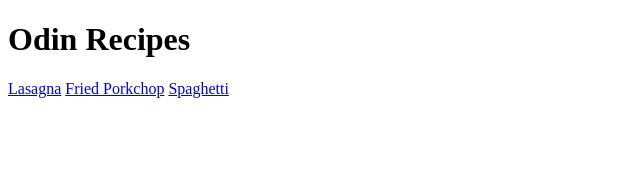
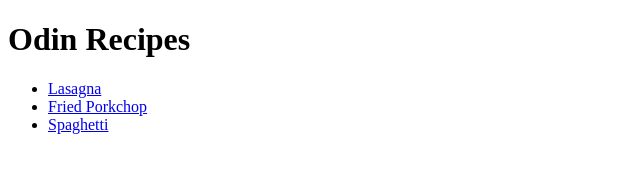
Before and after one commit to paolo-arroyo/odin-recipes, a plain HTML site: page index.html in a window 1280 px wide. Shown: the whole page, without its empty margins (0-640 px from the left). Drawn offline with Linux system fonts and the light colour scheme.

Commit message:
Put recipe links in a ul

```diff
--- a/index.html
+++ b/index.html
@@ -8,8 +8,10 @@
 </head>
 <body>
     <h1>Odin Recipes</h1>
-    <a href="recipes/lasagna.html">Lasagna</a>
-    <a href="recipes/fried-porkchop.html">Fried Porkchop</a>
-    <a href="recipes/spaghetti.html">Spaghetti</a>
+    <ul>
+        <li><a href="recipes/lasagna.html">Lasagna</a></li>
+        <li><a href="recipes/fried-porkchop.html">Fried Porkchop</a></li>
+        <li><a href="recipes/spaghetti.html">Spaghetti</a></li>
+    </ul>
 </body>
 </html>
```
